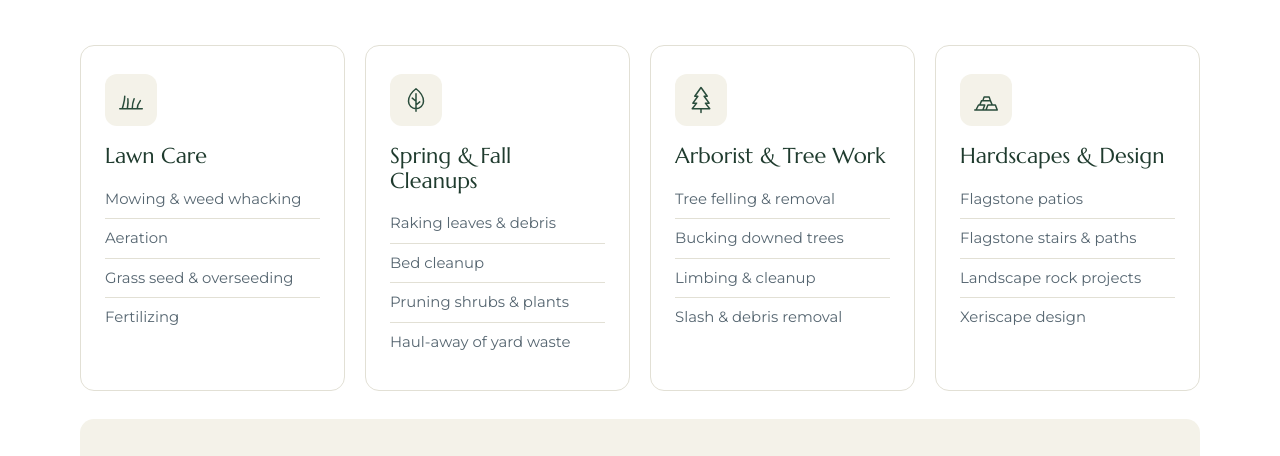
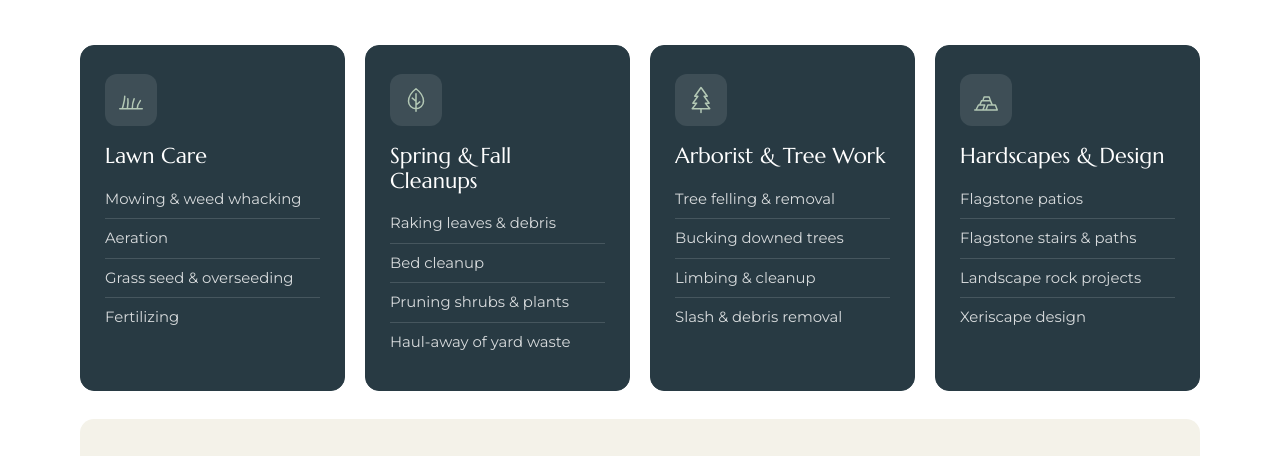
Before and after one commit to atozlandscaping/a-zlandscapingwebsite, a plain HTML site: page public/index.html in a window 1280 px wide. Both pictures are taken after a click on the link "Services". Shown: the part 330-786 px from the top of the page. Drawn offline with Linux system fonts and the light colour scheme.

Commit message:
Service cards in Deep Slate
Co-Authored-By: Claude Opus 5.5 <noreply@anthropic.com>
Claude-Session: https://claude.ai/code/session_01Y8VrC9MmaFrDPksZBxYwHn

```diff
--- a/public/index.html
+++ b/public/index.html
@@ -17,7 +17,7 @@
   <link rel="preconnect" href="https://fonts.googleapis.com">
   <link rel="preconnect" href="https://fonts.gstatic.com" crossorigin>
   <link href="https://fonts.googleapis.com/css2?family=Marcellus&family=Montserrat:wght@400;500;600;700;800&display=swap" rel="stylesheet">
-  <link rel="stylesheet" href="styles.css?v=20261118b">
+  <link rel="stylesheet" href="styles.css?v=20261118c">
 
   <script type="application/ld+json">
   {
@@ -521,6 +521,6 @@
     <a class="mobile-call" href="tel:+19703334469">Call or Text (970) 333-4469</a>
   </aside>
 
-  <script src="main.js?v=20261118b"></script>
+  <script src="main.js?v=20261118c"></script>
 </body>
 </html>
--- a/public/styles.css
+++ b/public/styles.css
@@ -46,6 +46,7 @@ h2 { font-size: clamp(2rem, 4vw, 2.75rem); }
 h3 { font-size: 1.35rem; }
 .page-title { font-size: clamp(2rem, 4vw, 2.75rem); }
 .card-title { font-size: 1.35rem; }
+.card .card-title { color: #fff; }
 .footer-title { font-size: 1.1rem; }
 p { margin: 0 0 1em; }
 
@@ -162,14 +163,14 @@ p { margin: 0 0 1em; }
 /* Service cards */
 .cards { display: grid; grid-template-columns: repeat(4, 1fr); gap: 20px; }
 .card {
-  background: #fff; border: 1px solid var(--line); border-radius: var(--radius);
-  padding: 28px 24px; transition: transform .2s ease, box-shadow .2s ease, border-color .2s ease;
+  background: var(--slate); border: 1px solid var(--slate); border-radius: var(--radius);
+  padding: 28px 24px; transition: transform .2s ease, box-shadow .2s ease;
 }
-.card:hover { transform: translateY(-3px); box-shadow: var(--shadow); border-color: transparent; }
-.card .icon { width: 52px; height: 52px; border-radius: 12px; background: var(--snow); display: grid; place-items: center; margin-bottom: 18px; }
-.card .icon svg { width: 30px; height: 30px; fill: none; stroke: var(--forest); stroke-width: 2.4; stroke-linecap: round; stroke-linejoin: round; }
+.card:hover { transform: translateY(-3px); box-shadow: 0 10px 28px rgba(40,58,67,.28); }
+.card .icon { width: 52px; height: 52px; border-radius: 12px; background: rgba(255,255,255,.1); display: grid; place-items: center; margin-bottom: 18px; }
+.card .icon svg { width: 30px; height: 30px; fill: none; stroke: var(--moss-light); stroke-width: 2.4; stroke-linecap: round; stroke-linejoin: round; }
 .card ul { list-style: none; padding: 0; margin: 0; }
-.card li { padding: 7px 0; border-top: 1px solid var(--line); color: var(--muted); font-size: .93rem; }
+.card li { padding: 7px 0; border-top: 1px solid rgba(255,255,255,.14); color: rgba(255,255,255,.82); font-size: .93rem; }
 .card li:first-child { border-top: 0; }
 
 .beyond {
```
Also changed, not shown: public/thanks.html (+1 -1 lines).
